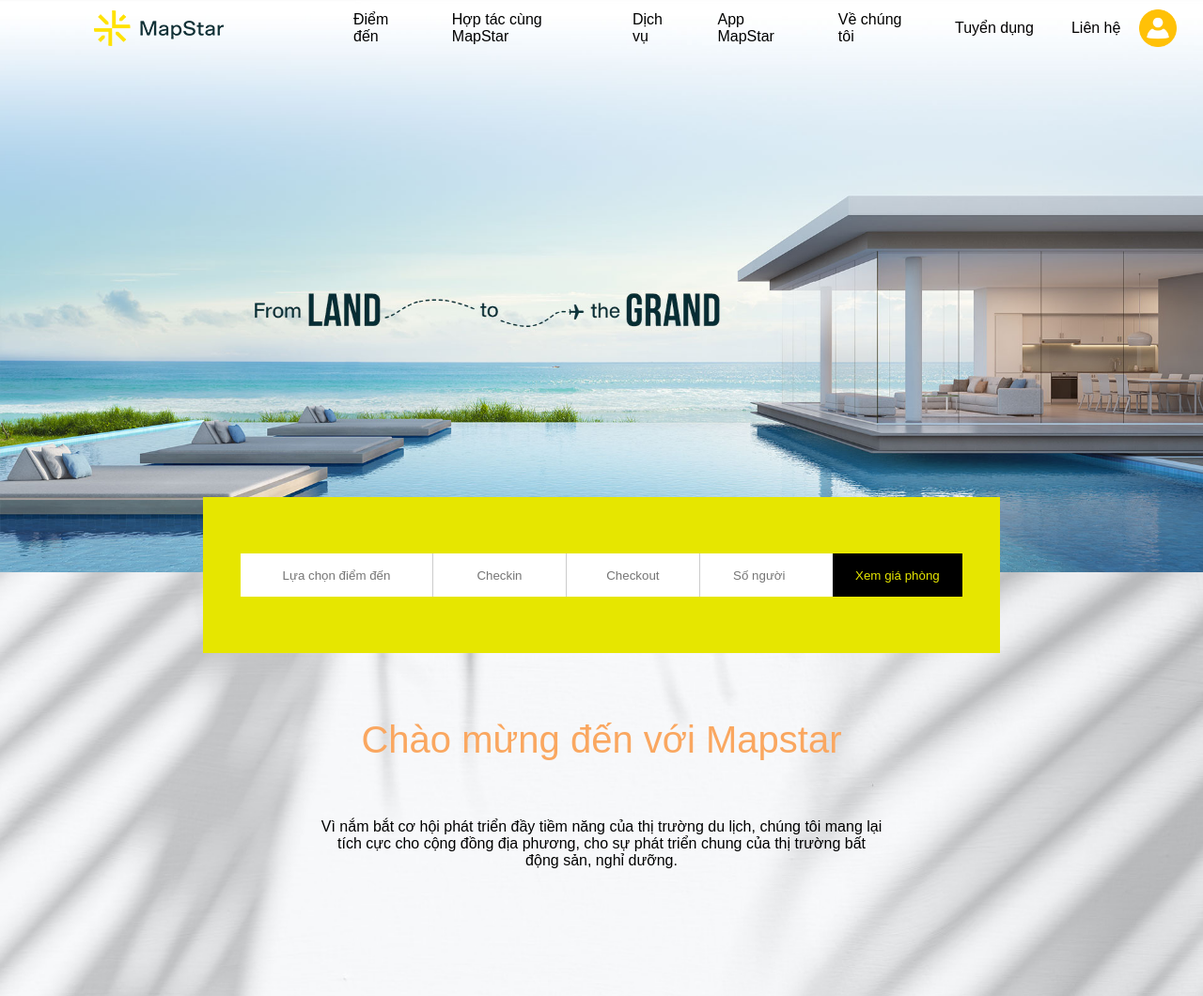
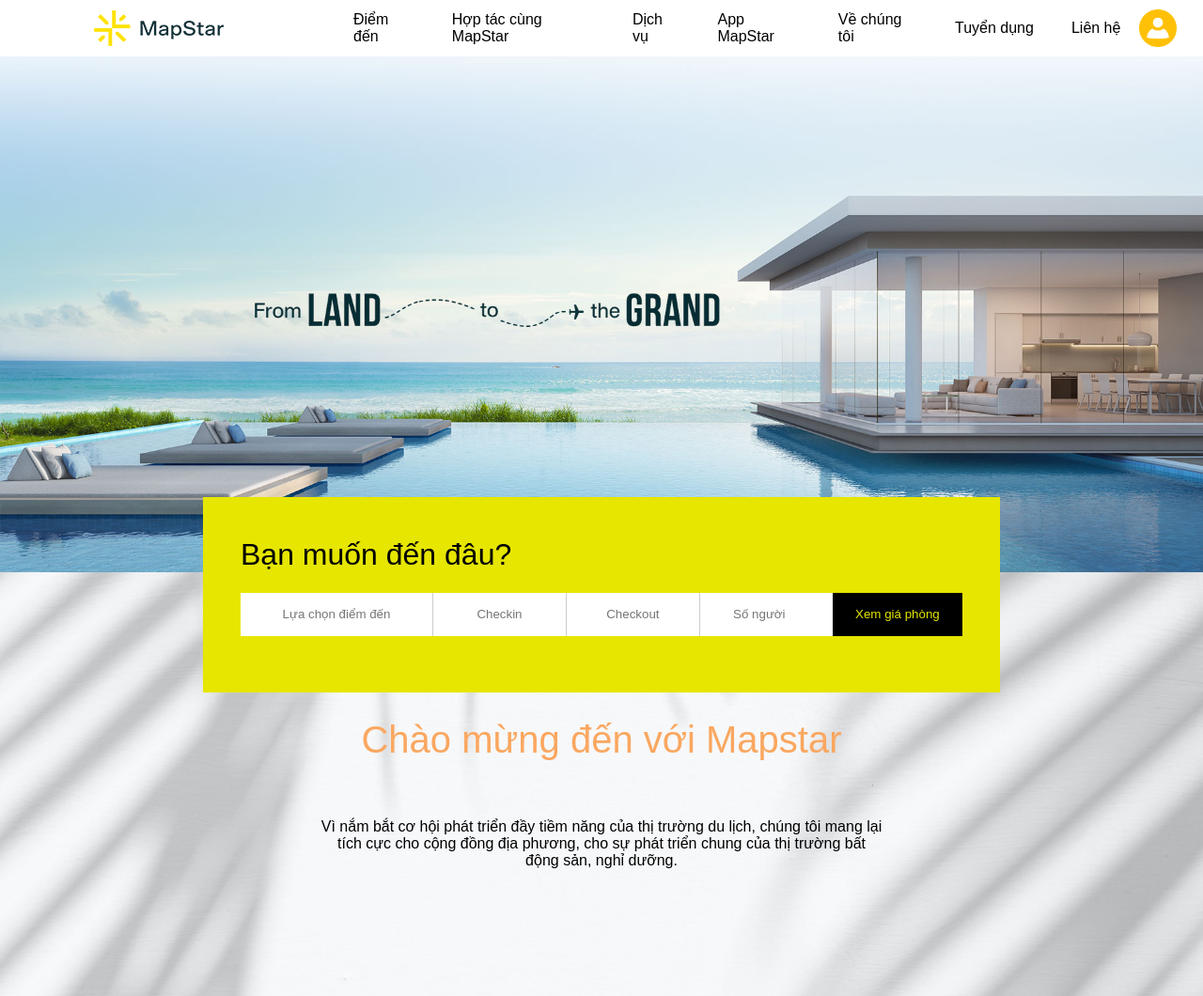
Before and after one commit to HieuPham1504/django_booking, a Django app: page / in a window 1280 px wide. Shown: the top 1060 px of the page at 94% size. Run offline with Django 4.2, Linux system fonts and the light colour scheme; data comes from the database, SQL or seed files in the repository; parts of the project's set-up code (start-up, migrations or seed data) failed here and were passed over; some libraries are stand-ins or nearby versions.

Commit message:
update css

```diff
--- a/ms_dashboard/templates/ms_dashboard.html
+++ b/ms_dashboard/templates/ms_dashboard.html
@@ -17,6 +17,7 @@
         <!--    </div>-->
 
         <div class="form-booking-container">
+            <h1>Bạn muốn đến đâu?</h1>
             <form id="booking-form" class="booking-form" action="" method="POST">
                 {% csrf_token %}
                 {{ form.as_p }}
--- a/ms_dashboard/templates/ms_master.html
+++ b/ms_dashboard/templates/ms_master.html
@@ -6,8 +6,6 @@
     <script src="https://ajax.googleapis.com/ajax/libs/jquery/1.11.1/jquery.min.js"></script>
     <script src="https://code.jquery.com/ui/1.13.2/jquery-ui.js"></script>
     <script type="text/javascript" src="https://maxcdn.bootstrapcdn.com/bootstrap/3.3.7/js/bootstrap.min.js"></script>
-
-    <script src="alert.js"></script>
     <link href="https://code.jquery.com/ui/1.11.1/themes/smoothness/jquery-ui.css" rel="stylesheet" type="text/css">
     <link rel="icon" href="{% static 'images/footer_logo.png' %}" type="image/x-icon">
     <script src="{% static 'js/ms_master.js' %}"></script>
--- a/productionfiles/css/ms_dashboard.css
+++ b/productionfiles/css/ms_dashboard.css
@@ -32,7 +32,7 @@ div#logo {
     width: 100%;
     padding-left: 100px;
     transition: 0.5s;
-    background-color: transparent;
+    background-color: #ffffff;
     height: var(--navbar-height);
     align-items: center;
 }
@@ -278,14 +278,19 @@ img {
     width: 60%;
     margin-top: -80px;
     display: flex;
+    flex-direction: column;
     justify-content: center;
     text-align: center;
     margin-left: auto;
     margin-right: auto;
     left: 0;
     right: 0;
-    padding: 60px 40px 60px 40px;
+    padding: 20px 40px 60px 40px;
     background-color: var(--mapstar--bg-color);
+}
+
+.form-booking-container h1 {
+    text-align: start !important;
 }
 
 .booking-form {
@@ -312,7 +317,7 @@ img {
 .location-suggest {
     display: none;
     position: absolute;
-    bottom: 100%;
+    top: 132px;
     background-color: #ffffff;
     margin-bottom: 0;
     padding: 20px 20px 20px 20px;
```
Also changed, not shown: ms_booking_step/static/css/ms_booking_step.css (+9 -0 lines), ms_dashboard/static/css/ms_dashboard.css (+8 -3 lines), productionfiles/css/ms_booking_step.css (+9 -0 lines).
